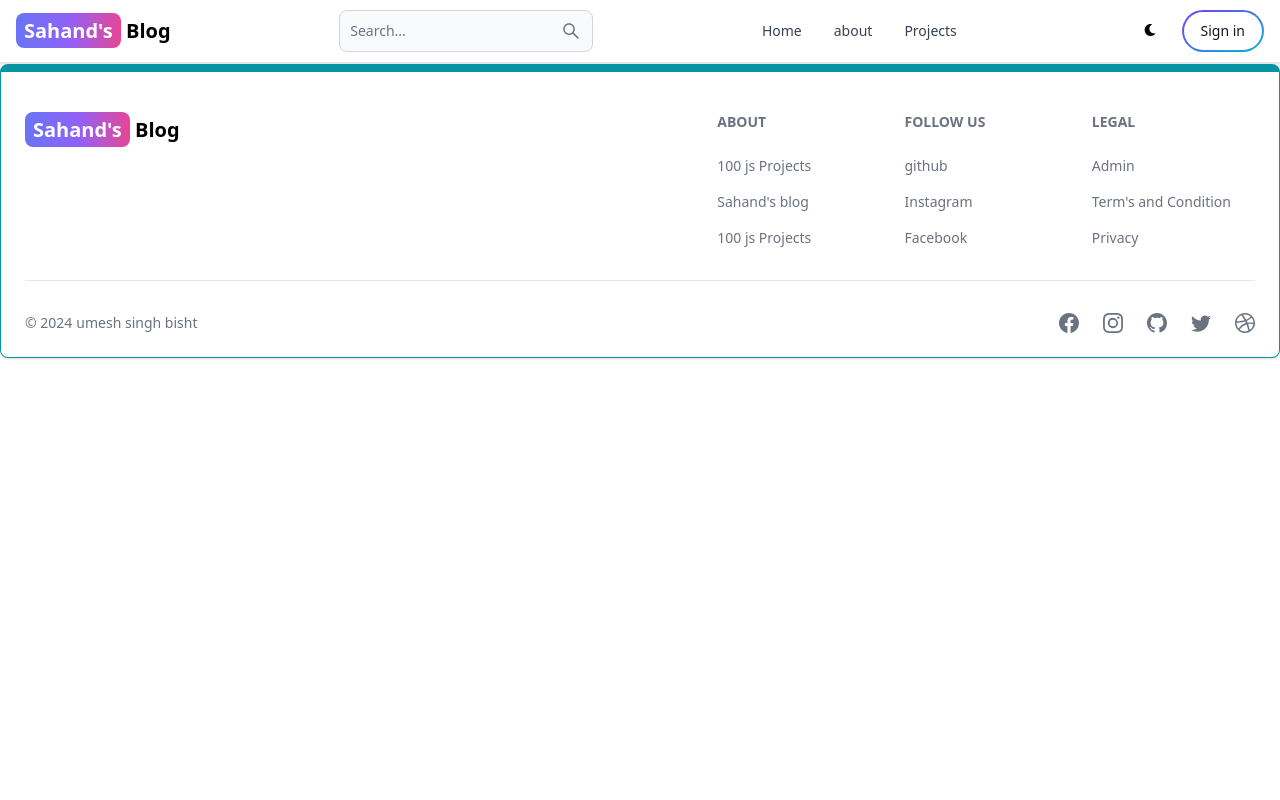
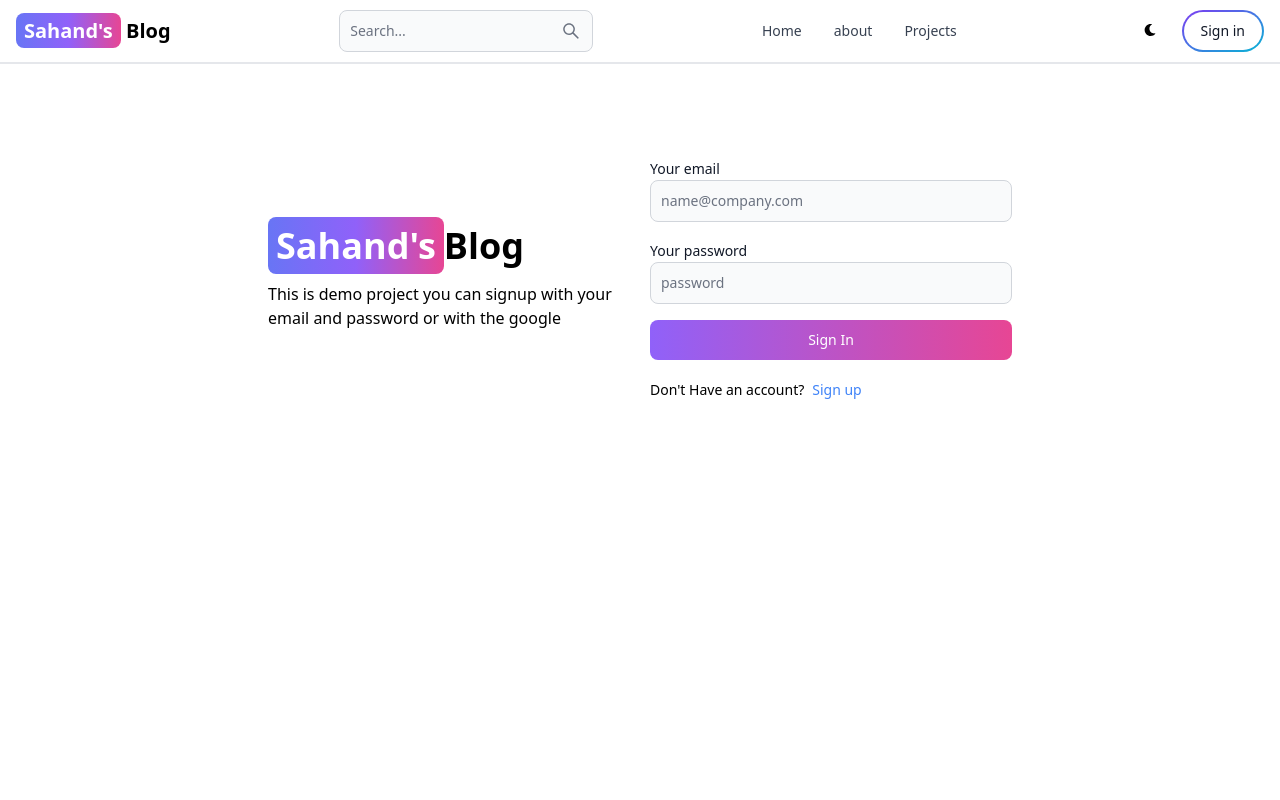
Before and after one commit to umeshbisht1/MERN-BLOG, a React (Vite) app in the folder client/: page /signin in a window 1280 px wide. Shown: the top 800 px of the page. Built offline with nearby package versions, Linux system fonts and the light colour scheme.

Commit message:
completed the signin functionality

```diff
--- a/client/src/pages/Signin.jsx
+++ b/client/src/pages/Signin.jsx
@@ -1,9 +1,103 @@
-import React from 'react'
+import React, { useState } from "react";
+import { Link,useNavigate } from "react-router-dom";
+import { Label, TextInput, Button, Alert, Spinner } from "flowbite-react";
+export default function Signin() {
+  const [formData,setFormdata]=useState({});
+  const [errormessage,setErrorMessage]=useState(null);
+  const [loading,setLoading]=useState(false)
+  const navigate=useNavigate();
+  const handleChange=(e)=>{
+   setFormdata({...formData,[e.target.id]:e.target.value.trim()})
+  }
 
-export default function Signin() {
+  const handleSubmit=async(e)=>{
+    e.preventDefault();
+    setLoading(true);
+    setErrorMessage(null);
+    if(!formData.email||!formData.password)
+    {
+      setErrorMessage("please fill all the feilds");
+    }
+    try {
+      const res=await fetch('/api/auth/signin',{
+        method:'POST',
+        headers:{'Content-Type':'application/json'},
+        body:JSON.stringify(formData)
+      })
+      const data=await res.json();
+      if(data.success===false)
+      {
+        setErrorMessage(data.message)
+      }
+      navigate("/")
+      setLoading(false);
+      console.log(data);
+    } catch (error) {
+      setErrorMessage(error.message);
+      setLoading(false);
+    }
+  }
+
+
   return (
-    <div>
-
+    <div className="min-h-screen mt-20">
+    <div className="flex p-3 max-w-3xl mx-auto flex-col md:flex-row md:items-center gap-5">
+      <div className="flex-1">
+        <Link to="/" className=" font-bold dark:text-white text-4xl">
+          <span
+            className="px-2 py-1 bg-gradient-to-r from-indigo-500 via-purple-500  to-pink-500
+                        rounded-lg text-white"
+          >
+            Sahand's
+          </span>
+          Blog
+        </Link>
+        <p className="mt-4">
+          This is demo project you can signup with your email and password or
+          with the google
+        </p>
+      </div>
+      <div className="flex-1">
+        <form className="flex flex-col gap-4" onSubmit={handleSubmit}>
+          <div className="div">
+            <Label value="Your email"></Label>
+            <TextInput
+              type="email"
+              placeholder="name@company.com"
+              id="email"
+              onChange={handleChange}
+            ></TextInput>
+          </div>
+          <div className="div">
+            <Label value="Your password"></Label>
+            <TextInput
+              type="password"
+              placeholder="password"
+              id="password"
+              onChange={handleChange}
+            ></TextInput>
+          </div>
+          <Button gradientDuoTone="purpleToPink" type="submit" disabled={loading}>
+           {
+            loading?(<><Spinner size='sm'/>
+            <span className="pl-3">Loading....</span></>):"Sign In"
+           }
+          </Button>
+        </form>
+        <div className="flex gap-2 text-sm mt-5">
+          <span>Don't Have an account?</span>
+          <Link to="/signup" className="text-blue-500">
+            Sign up
+          </Link>
+        </div>
+        {
+          errormessage&&
+          <Alert className="mt-5" color='failure'>
+            {errormessage}
+          </Alert>
+        }
+      </div>
     </div>
+  </div>
   )
 }
```
